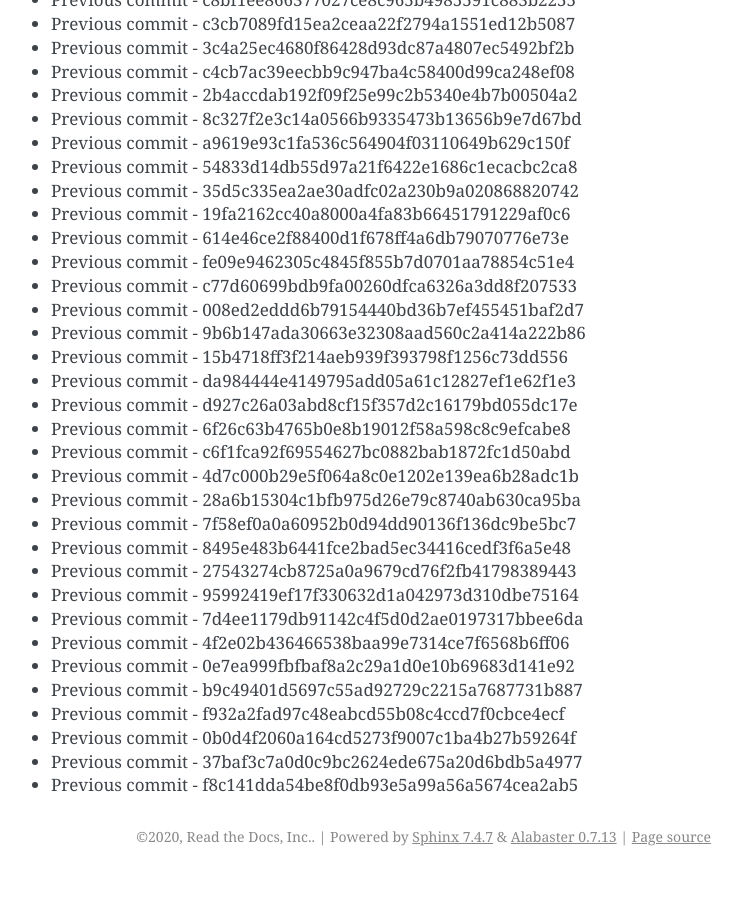
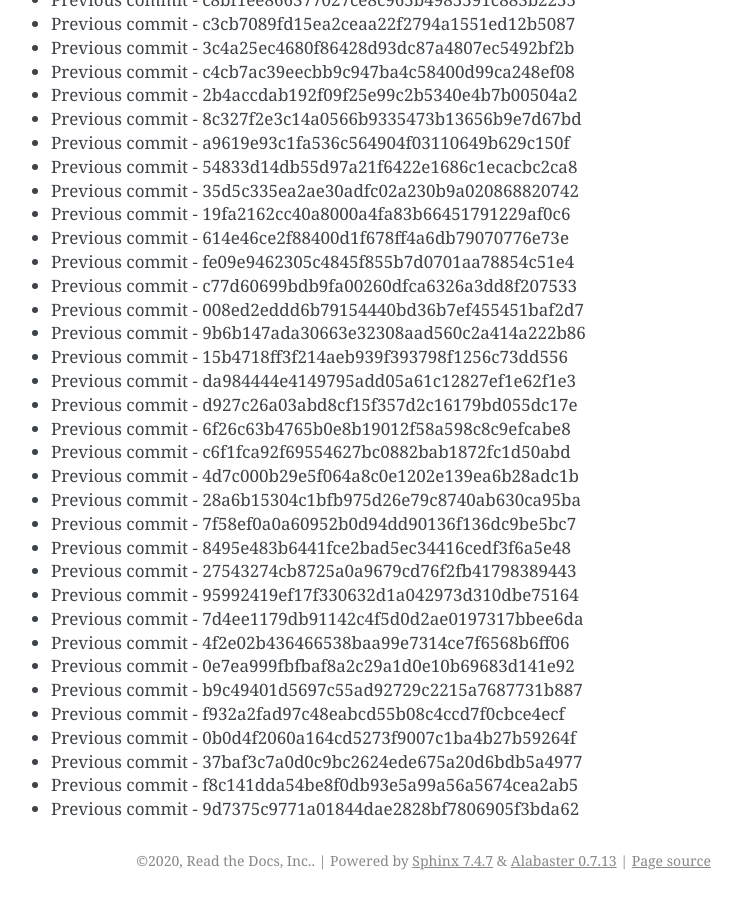
Before and after one commit to readthedocs/rtd-git-stresstest, a Sphinx documentation site: the page built from docs/updates.rst, in a window 1280 px wide and 900 px high, scrolled down 84111 px. Shown: the whole window, without its empty margins (399-1141 px from the left). Built offline with Sphinx 7.4.7, drawn with Linux system fonts in a browser that asks for light colours; before the commit the page ends 84987 px from its top, so only the background shows below that.

Commit message:
Generating commit from previous: 9d7375c9771a01844dae2828bf7806905f3bda62

```diff
--- a/docs/updates.rst
+++ b/docs/updates.rst
@@ -3566,3 +3566,4 @@ It can be tested for any performance characteristics.
 * Previous commit - 0b0d4f2060a164cd5273f9007c1ba4b27b59264f
 * Previous commit - 37baf3c7a0d0c9bc2624ede675a20d6bdb5a4977
 * Previous commit - f8c141dda54be8f0db93e5a99a56a5674cea2ab5
+* Previous commit - 9d7375c9771a01844dae2828bf7806905f3bda62
```
